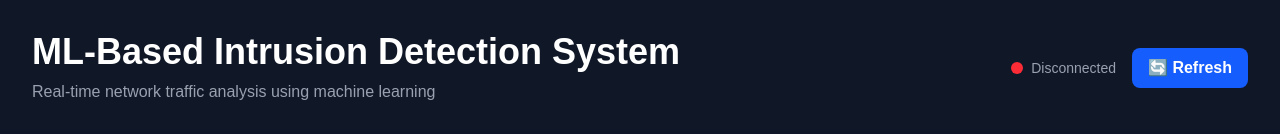
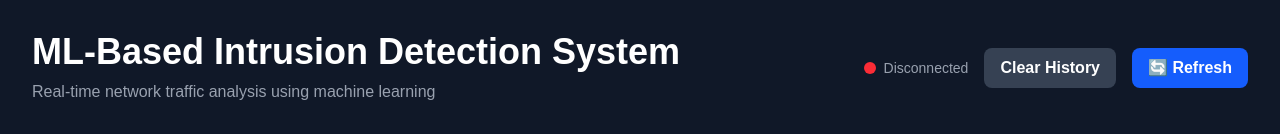
Before and after one commit to tonyt243/ml-intrusion-detection-system, a Next.js app in the folder frontend/: page / in a window 1280 px wide. Shown: the top 134 px of the page. Built offline with nearby package versions, Linux system fonts and the light colour scheme; no server answers.

Commit message:
Addd clear history button

```diff
--- a/frontend/app/page.tsx
+++ b/frontend/app/page.tsx
@@ -109,6 +109,15 @@ export default function Dashboard() {
     try {
       await axios.post(`${API_URL}/detect`, normalPacket);
       await handleRefresh();
+       // Clear detection history
+  const handleClear = async () => {
+    try {
+      await axios.post(`${API_URL}/clear`);
+      await handleRefresh();
+    } catch (error) {
+      console.error('Error clearing history:', error);
+    }
+  };
     } catch (error) {
       console.error('Error sending normal traffic:', error);
     }
@@ -240,6 +249,15 @@ export default function Dashboard() {
     await Promise.all([fetchStats(), fetchDetections()]);
     setIsRefreshing(false);
   };
+// Clear data
+  const handleClear = async () => {
+    try {
+      await axios.post(`${API_URL}/clear`);
+      await handleRefresh();
+    } catch (error) {
+      console.error('Error clearing history:', error);
+    }
+  };
 
   // Initial load only
   useEffect(() => {
@@ -268,6 +286,12 @@ export default function Dashboard() {
                 <div className={`w-3 h-3 rounded-full ${isConnected ? 'bg-green-500' : 'bg-red-500'}`}></div>
                 <span className="text-sm text-gray-400">{isConnected ? 'Connected' : 'Disconnected'}</span>
               </div>
+              <button
+                onClick={handleClear}
+                className="px-4 py-2 bg-gray-700 hover:bg-gray-600 rounded-lg font-semibold transition-colors"
+              >
+                 Clear History
+              </button>
               <button
                 onClick={handleRefresh}
                 disabled={isRefreshing}
```
